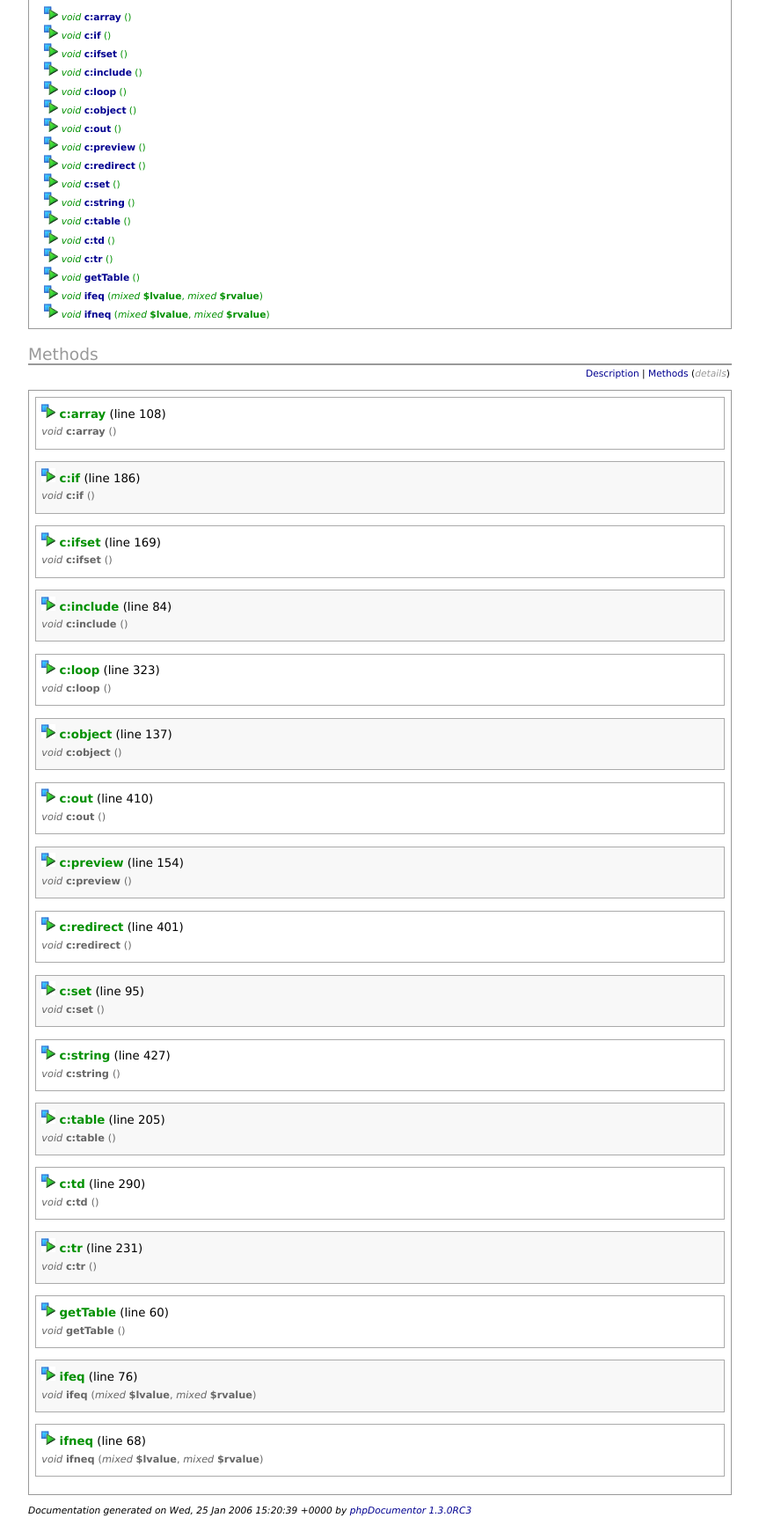
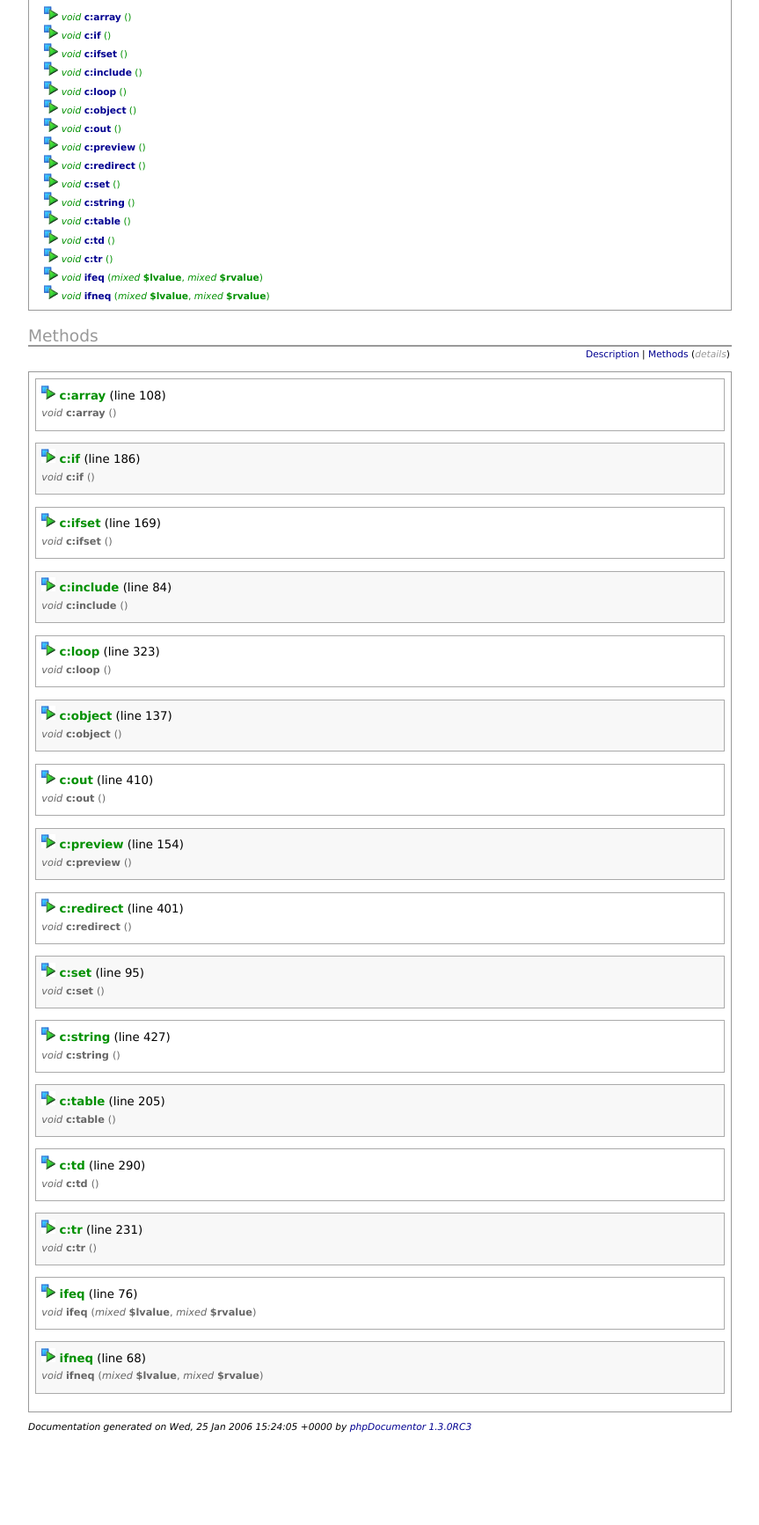
Before and after one commit to BackupTheBerlios/xtml-svn, a PHP site: page /documentation/taglibs/default/cTagLib.html in a window 1280 px wide. Shown: the part 298-2031 px from the top of the page at 88% size, without its empty margins (208-1071 px from the left). After the commit the page ends 1926 px from the top, so only its background shows below. Run offline with PHP 8.4, Linux system fonts and the light colour scheme.

Commit message:
Doc updates

```diff
--- a/main/documentation/taglibs/classtrees_default.html
+++ b/main/documentation/taglibs/classtrees_default.html
@@ -17,7 +17,7 @@
 <li>PistolTag<ul><li><a href="default/cTagLib.html">cTagLib</a></li></ul></li></ul>
 
 	<p class="notes" id="credit">
-		Documentation generated on Wed, 25 Jan 2006 15:20:39 +0000 by <a href="http://www.phpdoc.org" target="_blank">phpDocumentor 1.3.0RC3</a>
+		Documentation generated on Wed, 25 Jan 2006 15:24:05 +0000 by <a href="http://www.phpdoc.org" target="_blank">phpDocumentor 1.3.0RC3</a>
 	</p>
 	</body>
 </html>
--- a/main/documentation/taglibs/default/_cTagLib_class_php.html
+++ b/main/documentation/taglibs/default/_cTagLib_class_php.html
@@ -140,7 +140,7 @@
 														</div>
 		<div class="info-box-body">
 			<a name="_PistolTableSupport_class_php"><!-- --></a>
-<div class="oddrow">
+<div class="evenrow">
 
 	<div>
 		<img src="../media/images/Page.png" alt=" " />
@@ -161,7 +161,7 @@
 
 
 	<p class="notes" id="credit">
-		Documentation generated on Wed, 25 Jan 2006 15:20:39 +0000 by <a href="http://www.phpdoc.org" target="_blank">phpDocumentor 1.3.0RC3</a>
+		Documentation generated on Wed, 25 Jan 2006 15:24:05 +0000 by <a href="http://www.phpdoc.org" target="_blank">phpDocumentor 1.3.0RC3</a>
 	</p>
 	</div></body>
 </html>
--- a/main/documentation/taglibs/default/cTagLib.html
+++ b/main/documentation/taglibs/default/cTagLib.html
@@ -221,13 +221,6 @@
 											<span class="method-result">void</span>
 										<a href="#c:tr" title="details" class="method-name">c:tr</a>
 											()
-									</div>
-
-				<div class="method-definition">
-					<img src="../media/images/Method.png" alt=" "/>
-											<span class="method-result">void</span>
-										<a href="#getTable" title="details" class="method-name">getTable</a>
-										()
 									</div>
 
 				<div class="method-definition">
@@ -552,29 +545,8 @@
 
 
 	</div>
-<a name="methodgetTable" id="getTable"><!-- --></a>
+<a name="methodifeq" id="ifeq"><!-- --></a>
 <div class="evenrow">
-
-	<div class="method-header">
-		<img src="../media/images/Method.png" />
-		<span class="method-title">getTable</span> (line <span class="line-number">60</span>)
-	</div>
-
-	<!-- ========== Info from phpDoc block ========= -->
-
-	<div class="method-signature">
-		<span class="method-result">void</span>
-		<span class="method-name">
-			getTable
-		</span>
-				()
-			</div>
-
-
-
-	</div>
-<a name="methodifeq" id="ifeq"><!-- --></a>
-<div class="oddrow">
 
 	<div class="method-header">
 		<img src="../media/images/Method.png" />
@@ -595,7 +567,7 @@
 
 	</div>
 <a name="methodifneq" id="ifneq"><!-- --></a>
-<div class="evenrow">
+<div class="oddrow">
 
 	<div class="method-header">
 		<img src="../media/images/Method.png" />
@@ -621,7 +593,7 @@
 
 
 	<p class="notes" id="credit">
-		Documentation generated on Wed, 25 Jan 2006 15:20:39 +0000 by <a href="http://www.phpdoc.org" target="_blank">phpDocumentor 1.3.0RC3</a>
+		Documentation generated on Wed, 25 Jan 2006 15:24:05 +0000 by <a href="http://www.phpdoc.org" target="_blank">phpDocumentor 1.3.0RC3</a>
 	</p>
 	</div></body>
 </html>
--- a/main/documentation/taglibs/errors.html
+++ b/main/documentation/taglibs/errors.html
@@ -19,7 +19,7 @@
 <b>Warning on line 20</b> - no @package tag was used in a DocBlock for class cTagLib<br>
 <b>Warning on line 431</b> - File "/home/jallen/workspace/classesarecode/PiSToL/src/cTagLib.class.php" has no page-level DocBlock, use @package in the first DocBlock to create one<br>
 	<p class="notes" id="credit">
-		Documentation generated on Wed, 25 Jan 2006 15:20:39 +0000 by <a href="http://www.phpdoc.org" target="_blank">phpDocumentor 1.3.0RC3</a>
+		Documentation generated on Wed, 25 Jan 2006 15:24:05 +0000 by <a href="http://www.phpdoc.org" target="_blank">phpDocumentor 1.3.0RC3</a>
 	</p>
 	</body>
 </html>
--- a/main/documentation/taglibs/index.html
+++ b/main/documentation/taglibs/index.html
@@ -4,7 +4,7 @@
      "http://www.w3.org/TR/xhtml1/DTD/xhtml1-frameset.dtd">
    <html xmlns="http://www.w3.org/1999/xhtml">
 <head>
-	<!-- Generated by phpDocumentor on Wed, 25 Jan 2006 15:20:39 +0000  -->
+	<!-- Generated by phpDocumentor on Wed, 25 Jan 2006 15:24:05 +0000  -->
   <title>PiSToL</title>
   <meta http-equiv='Content-Type' content='text/html; charset=iso-8859-1'/>
 </head>
--- a/main/src/cTagLib.class.php
+++ b/main/src/cTagLib.class.php
@@ -55,7 +55,7 @@
 		}
 
 		/**
-		 *
+		 * @ignore
 		 */
 		function getTable()
 		{
```
Also changed, not shown: main/documentation/taglibs/elementindex.html (+0 -17 lines), main/documentation/taglibs/elementindex_default.html (+0 -17 lines).
